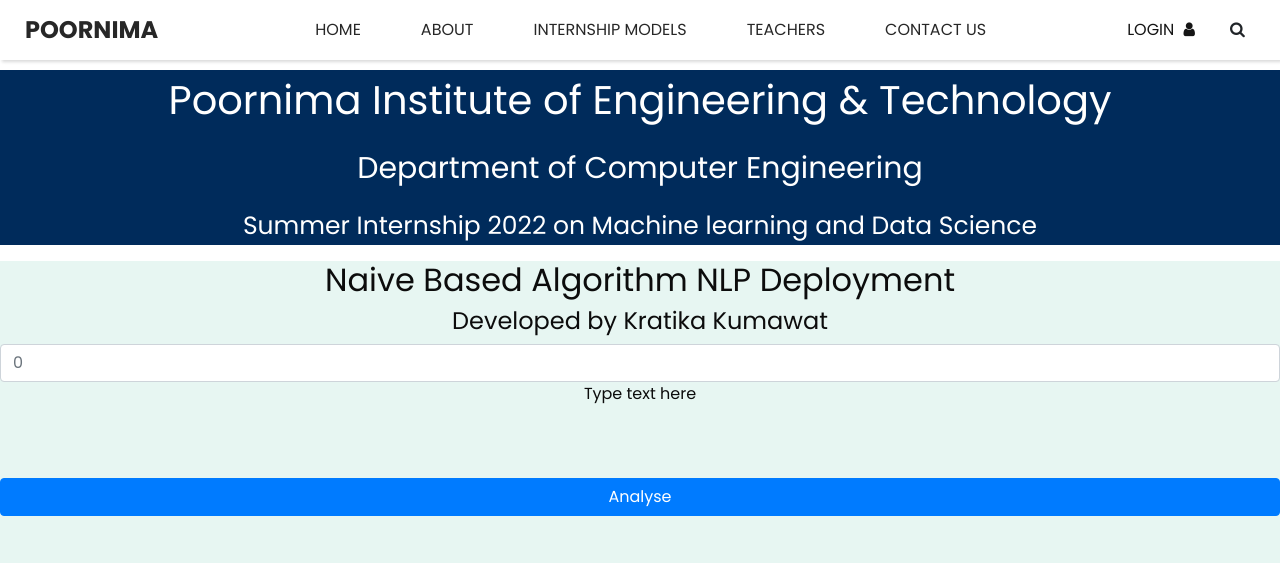
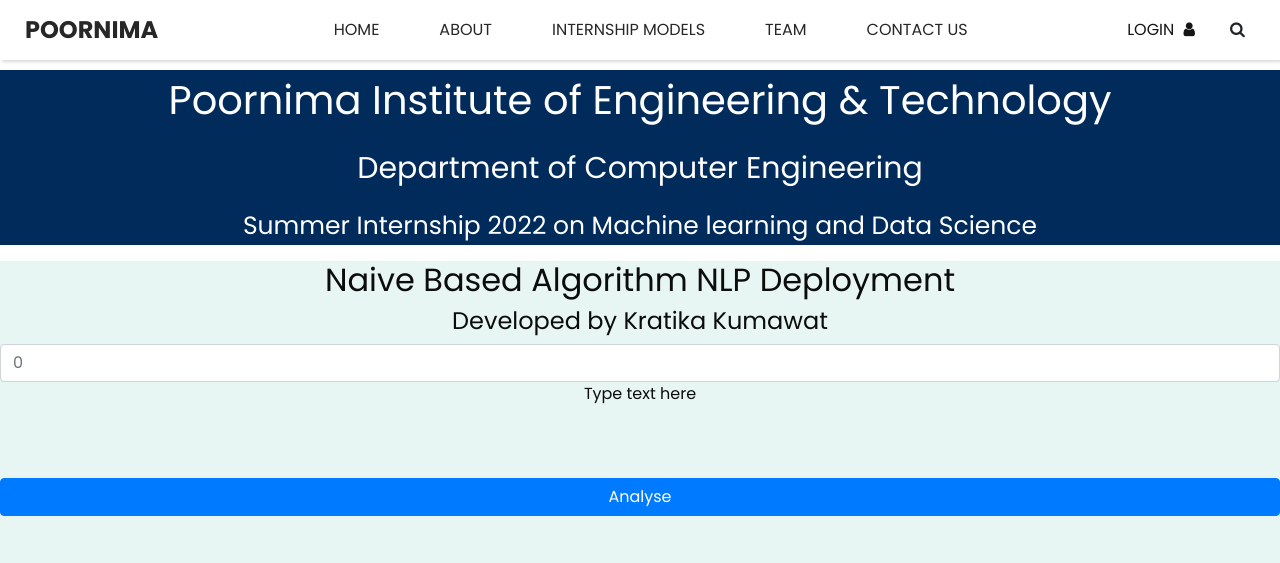
Before and after one commit to kratika602/Kratika_internship_major_project, a Flask app: page /naivebayes in a window 1280 px wide. Shown: the top 563 px of the page. Run offline with Flask 2, Linux system fonts and the light colour scheme; some libraries are stand-ins or nearby versions.

Commit message:
Update naivebayes.html

```diff
--- a/templates/naivebayes.html
+++ b/templates/naivebayes.html
@@ -71,7 +71,7 @@
                   <a class="nav-link" href="/internship_models">Internship Models <span class="sr-only">(current)</span></a>
                 </li>
                 <li class="nav-item active">
-                  <a class="nav-link" href="/teacher">Teachers</a>
+                  <a class="nav-link" href="/teacher">Team</a>
                 </li>
                 <li class="nav-item">
                   <a class="nav-link" href="/contact">Contact Us</a>
```
